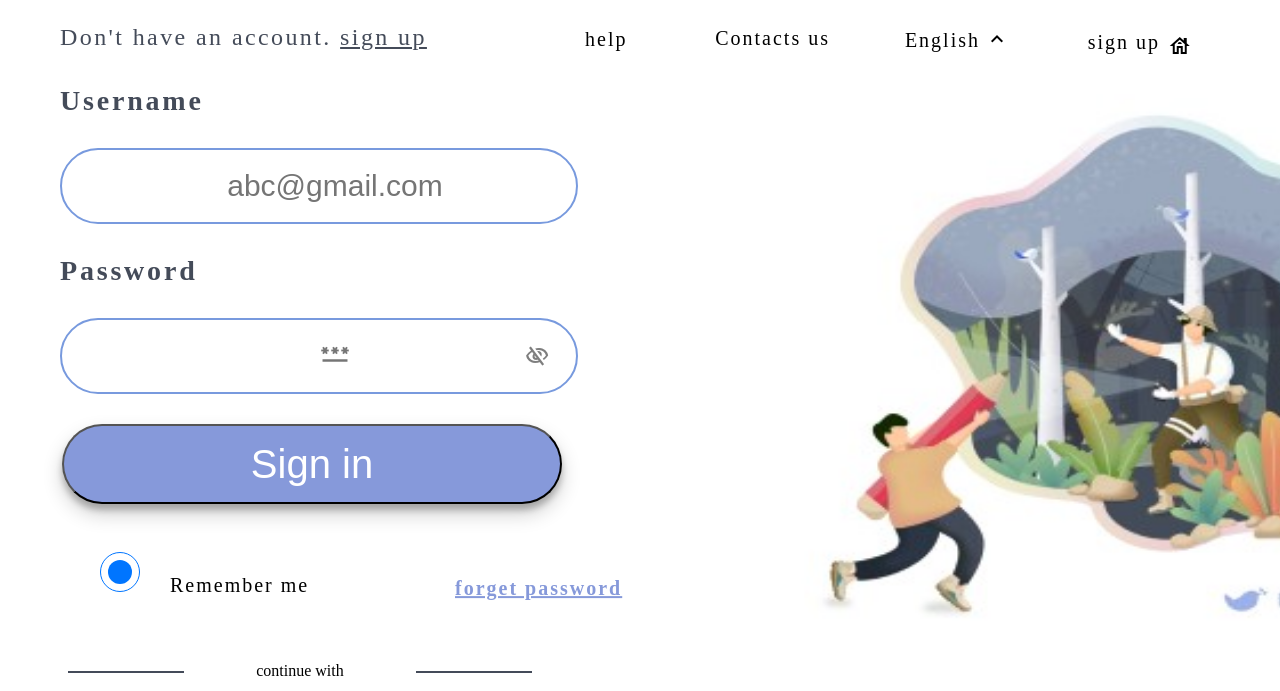
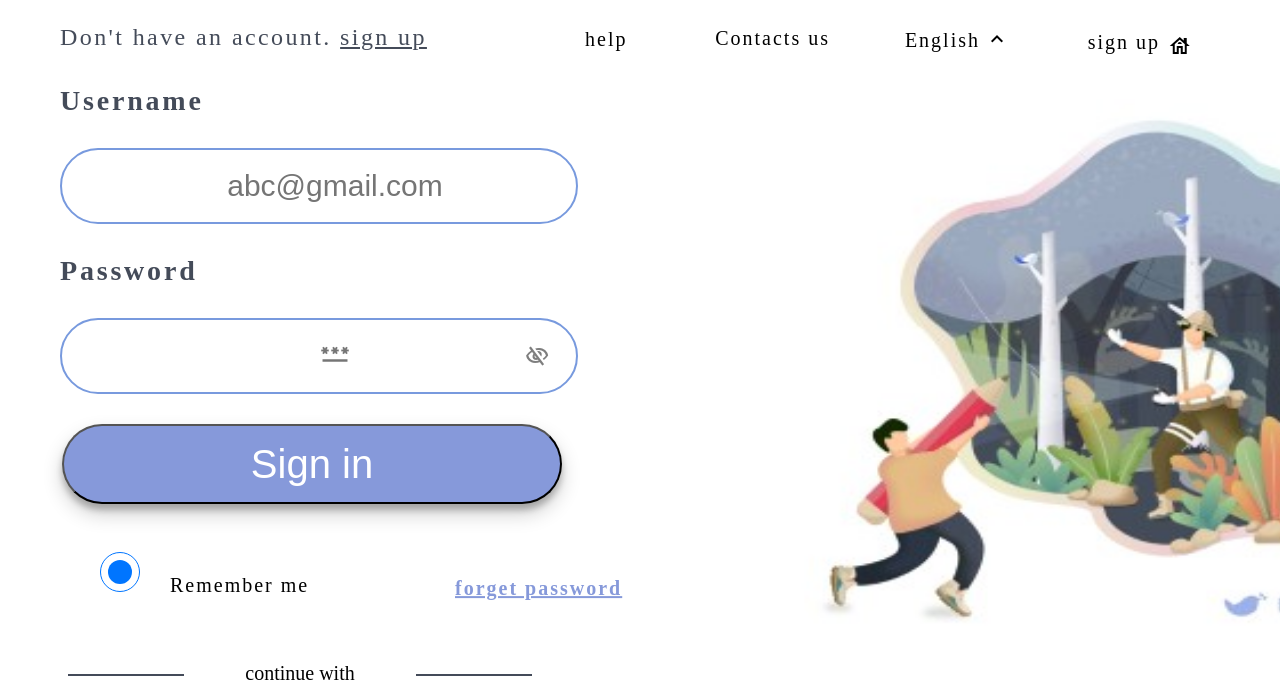
Before and after one commit to ThanhLong0310/figma-homework, a plain HTML site: page index.html in a window 1280 px wide. Shown: the part 109-800 px from the top of the page. Drawn offline with Linux system fonts and the light colour scheme.

Commit message:
change font-size of continue

```diff
--- a/styles.css
+++ b/styles.css
@@ -184,7 +184,7 @@ input::-webkit-input-placeholder {
     line-height: 27px;
     letter-spacing: 0.1em;
     text-align: left;
-    cursor: pointer;
+    cursor:pointer;
 }
 .continue {
     position: relative;
@@ -194,6 +194,8 @@ input::-webkit-input-placeholder {
     z-index: 2;
     right:-30px;
     left:-50px;
+    font-size:20px;
+    cursor:pointer;
 }
 
 .continue::after {
```
